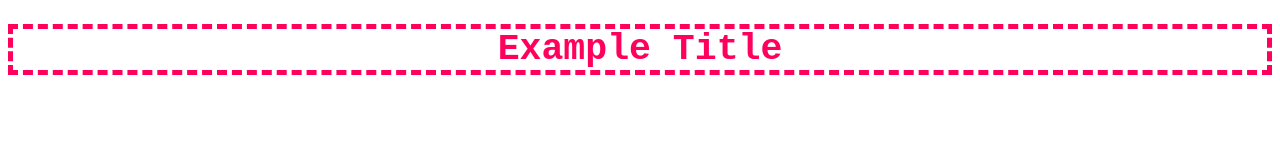
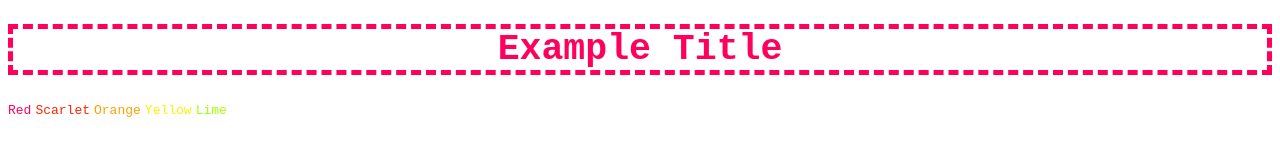
Before and after one commit to AwesomePotatoCodes/PotatoThemeCSS, a plain HTML site: page index.html in a window 1280 px wide. Drawn offline with Linux system fonts and the light colour scheme.

Commit message:
Update index.html

```diff
--- a/index.html
+++ b/index.html
@@ -6,5 +6,10 @@
   </head>
   <body>
     <h1 class="red title"> Example Title </h1>
+    <p1 class="red">Red</p1>
+    <p1 class="scarlet">Scarlet</p1>
+    <p1 class="orange">Orange</p1>
+    <p1 class="yellow">Yellow</p1>
+    <p1 class="lime">Lime</p1>
   </body>
 </html>
```
